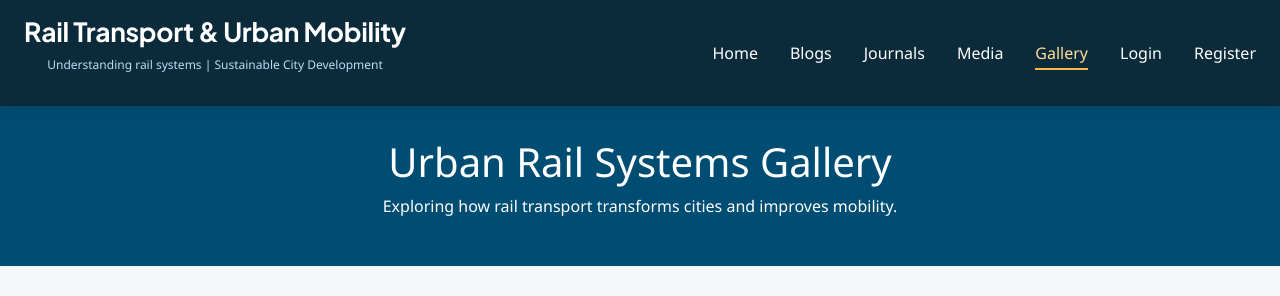
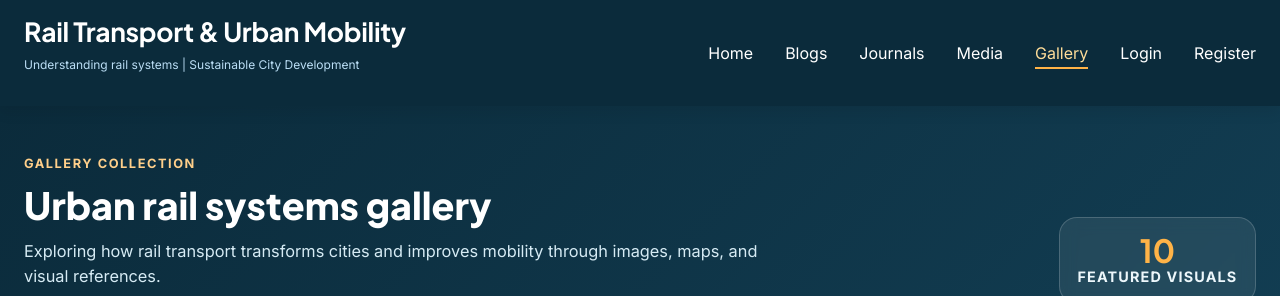
Before and after one commit to Mathew-Ibasco/econ_grp, a Django app: page /econ/gallery/ in a window 1280 px wide. Shown: the top 296 px of the page. Run offline with Django 5.2, Linux system fonts and the light colour scheme.

Commit message:
media + gallery css fix
- fixed navbar
- fixed individual media/gallery cards

```diff
--- a/econ/templates/econ/gallery.html
+++ b/econ/templates/econ/gallery.html
@@ -1,44 +1,25 @@
 {% extends 'econ/layout.html' %}
 {% load static %}
 {% load i18n %}
-
 
 {% block title %}
     Gallery
 {% endblock %}
 
-
-{% block content %}
-  <style>
-    body {
-      font-family: 'Segoe UI', sans-serif;
+{% block style %}
+  .gallery-page {
     background-color: #f5f7fa;
     color: #333;
   }
 
-
-    header {
-      text-align: center;
-      padding: 2rem 1rem;
-      background-color: #004d73;
-      color: white;
-    }
-
-
-    header h1 {
-      margin-bottom: 0.5rem;
-    }
-
-
-    .gallery {
+  .gallery-page .gallery {
     display: grid;
     grid-template-columns: repeat(auto-fit, minmax(300px, 1fr));
     gap: 1.5rem;
-      padding: 2rem;
+    margin-top: 2rem;
   }
 
-
-    .card {
+  .gallery-page .card {
     background: white;
     border-radius: 10px;
     overflow: hidden;
@@ -47,41 +28,26 @@
     cursor: pointer;
   }
 
-
-    .card:hover {
+  .gallery-page .card:hover {
     transform: scale(1.03);
   }
 
-
-    .card img {
+  .gallery-page .card img {
     width: 100%;
     height: 220px;
     object-fit: cover;
   }
 
-
-    .caption {
+  .gallery-page .caption {
     padding: 1rem;
   }
 
-
-    .caption h3 {
+  .gallery-page .caption h3 {
     color: #004d73;
     margin-bottom: 0.5rem;
   }
 
-
-    footer {
-      text-align: center;
-      padding: 1rem;
-      background-color: #004d73;
-      color: white;
-      font-size: 0.9rem;
-    }
-
-
-    /* Lightbox styles */
-    .lightbox {
+  .gallery-page .lightbox {
     display: none;
     position: fixed;
     z-index: 999;
@@ -94,16 +60,14 @@
     align-items: center;
   }
 
-
-    .lightbox img {
+  .gallery-page .lightbox img {
     max-width: 80%;
     max-height: 80%;
     border-radius: 8px;
     box-shadow: 0 0 20px rgba(0,0,0,0.5);
   }
 
-
-    .lightbox-close {
+  .gallery-page .lightbox-close {
     position: absolute;
     top: 20px;
     right: 35px;
@@ -113,20 +77,34 @@
     cursor: pointer;
   }
 
-
-    .lightbox-close:hover {
+  .gallery-page .lightbox-close:hover {
     color: #ccc;
   }
-  </style>
 
+  @media (max-width: 900px) {
+    .gallery-page .gallery {
+      grid-template-columns: 1fr;
+    }
+  }
+{% endblock %}
 
-  <header>
-    <h1>Urban Rail Systems Gallery</h1>
-    <p>Exploring how rail transport transforms cities and improves mobility.</p>
-  </header>
+{% block content %}
+<main class="blogs-page gallery-page">
+  <section class="blogs-hero">
+    <div class="container blogs-hero-inner">
+      <div>
+        <p class="blog-eyebrow">Gallery collection</p>
+        <h1 class="blogs-title">Urban rail systems gallery</h1>
+        <p class="blogs-intro">Exploring how rail transport transforms cities and improves mobility through images, maps, and visual references.</p>
+      </div>
+      <div class="blogs-hero-card">
+        <strong>10</strong>
+        <span>featured visuals</span>
+      </div>
+    </div>
+  </section>
 
-
-  <section class="gallery">
+  <section class="container gallery">
     <!-- All 10 cards remain here -->
     <div class="card">
       <img src="https://i0.wp.com/tokyotreatblog.wpcomstaging.com/wp-content/uploads/2023/10/bullet-train-thumbnail.png?fit=1024%2C683&ssl=1" alt="Bullet Train">
@@ -193,13 +171,10 @@
     <img id="lightbox-img" src="">
   </div>
 
-
   <script>
     const lightbox = document.getElementById('lightbox');
     const lightboxImg = document.getElementById('lightbox-img');
     const closeBtn = document.querySelector('.lightbox-close');
-
-
 
     document.querySelectorAll('.gallery .card img').forEach(img => {
       img.addEventListener('click', () => {
@@ -208,14 +183,9 @@
       });
     });
 
-
-
     closeBtn.addEventListener('click', () => {
       lightbox.style.display = 'none';
     });
-
-
-
 
     lightbox.addEventListener('click', (e) => {
       if (e.target === lightbox) {
@@ -223,4 +193,5 @@
       }
     });
   </script>
+</main>
 {% endblock %}
--- a/econ/templates/econ/journal.html
+++ b/econ/templates/econ/journal.html
@@ -15,7 +15,7 @@
             </div>
             <div class="blogs-hero-card">
                 <strong>{{ journal_entries|length }}</strong>
-                <span>published journals</span>
+                <span>academic journals</span>
             </div>
         </div>
     </section>
```
Also changed, not shown: econ/templates/econ/vlog.html (+36 -44 lines), 1 other file. Lines whose indentation alone changed are shown as unchanged.
